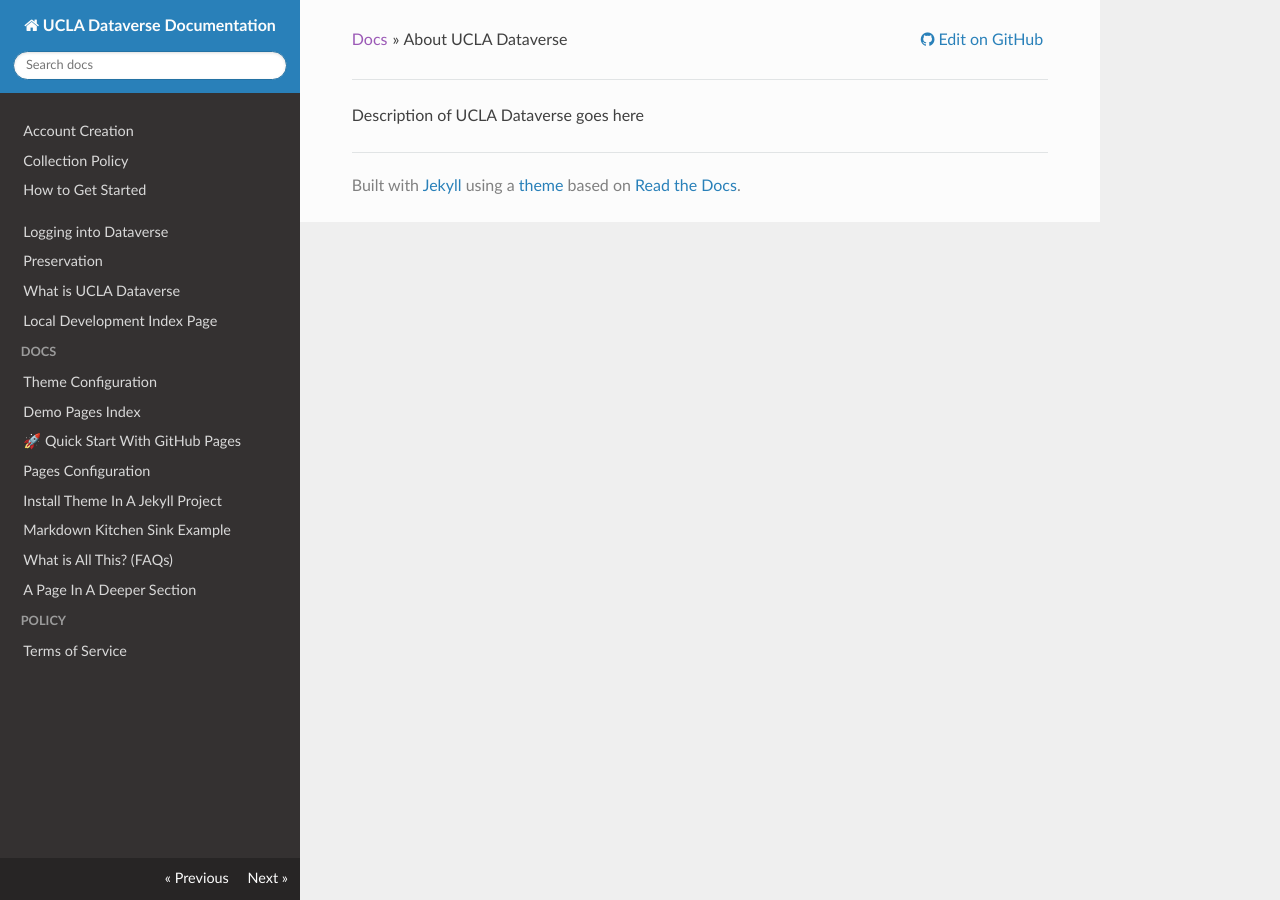
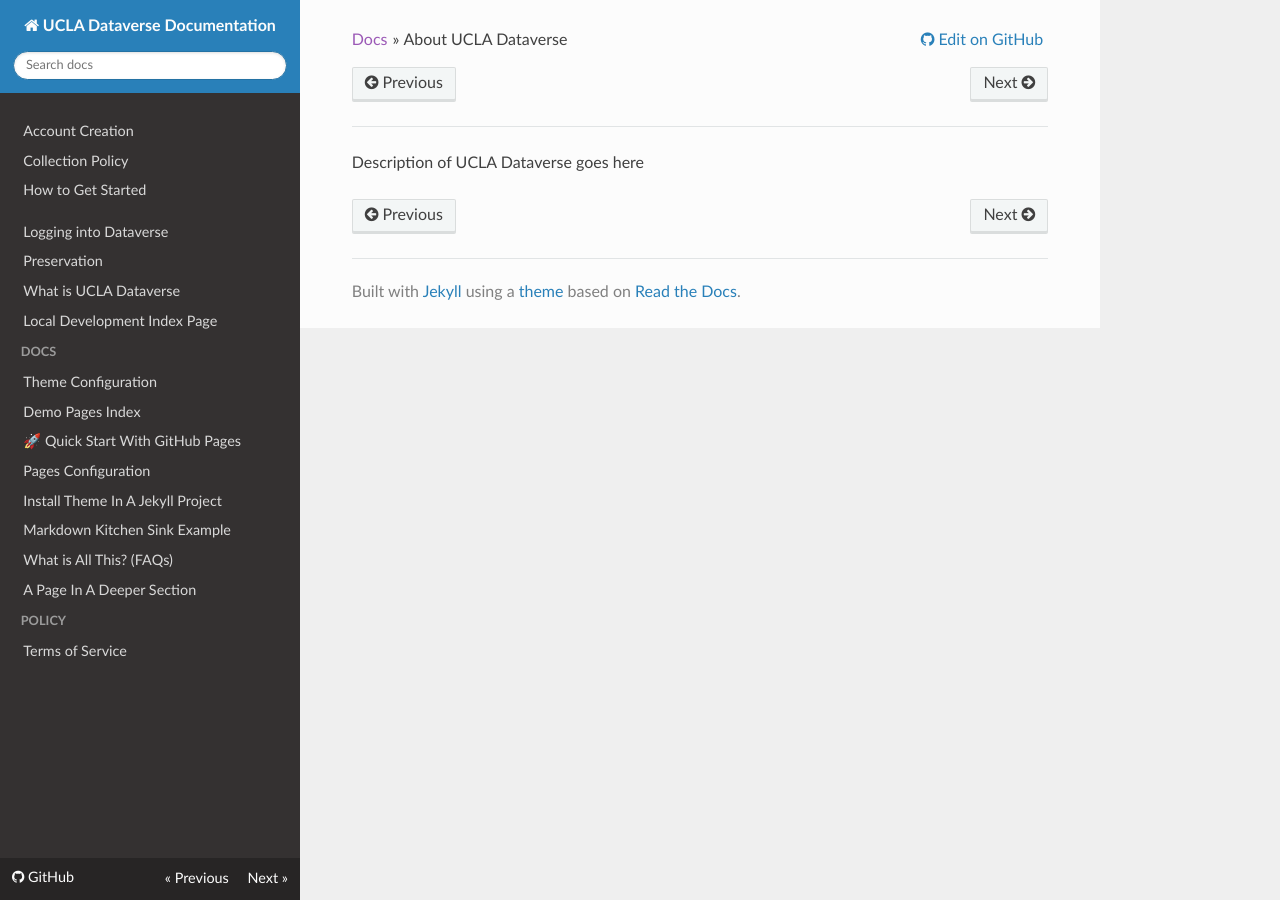
Before and after one commit to ucla-data-archive/ucla-data-archive.io, a Jekyll site: the page built from about.markdown, in a window 1280 px wide. Built offline with Jekyll 4.4.1, drawn with Linux system fonts in a browser that asks for light colours; nearby versions of some CDN libraries; a style sheet for code colours, icons or effects is not loaded; part of the change alters nothing that is shown.

Commit message:
Update _config.yml
Another try at settings, example from zyykyy's terms of use page

```diff
--- a/_config.yml
+++ b/_config.yml
@@ -39,9 +39,19 @@ plugins:
   - jekyll-remote-theme
 
  # needed for jekyll github pages
+
+ # Theme settings
+repo_url: 'https://github.com/zyykyy/data-science-center-termsofuse'
+edit_on_github: true
+github_docs_folder: false
+sticky_navigation: true
+prev_next_buttons_location: both
+search_enabled: true
+hljs_style: github-gist
+
+theme: jekyll-theme-rtd
 lsi: false
 safe: true
-source: ucla-data-archive/ucla-dataverse-documentation
 incremental: false
 highlighter: rouge
 gist:
```
